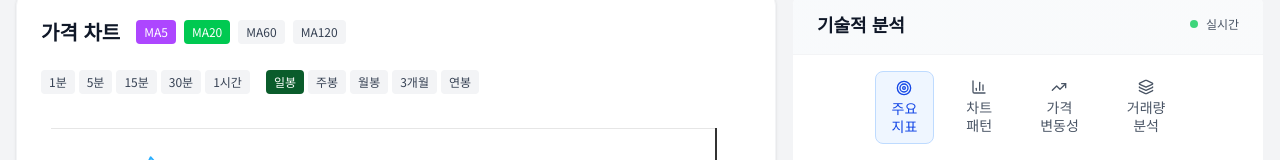
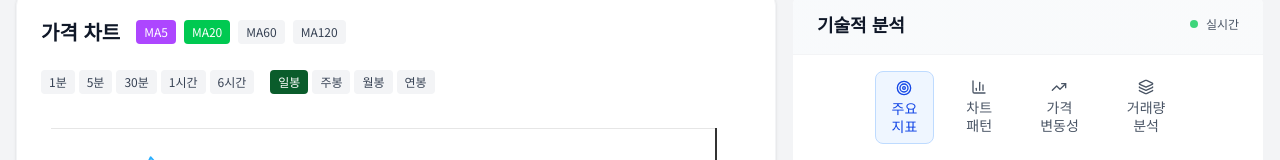
Before and after one commit to BALLFiN/BALLFiN-FE, a React (Vite) app: page /stock/1 in a window 1280 px wide. Shown: the part 231-391 px from the top of the page. Built offline with nearby package versions, Linux system fonts and the light colour scheme; a web font is replaced by a local one.

Commit message:
✨ : chat 분기 정리

```diff
--- a/src/components/stockDetail/chart/StockChartHeader.tsx
+++ b/src/components/stockDetail/chart/StockChartHeader.tsx
@@ -7,6 +7,20 @@ interface StockChartHeader {
   onToggleMA: (maType: 'ma5' | 'ma20' | 'ma60' | 'ma120') => void;
 }
 export default function StockChartHeader({ showMA, timeRange, onTimeRangeChange, onToggleMA }: StockChartHeader) {
+  const miniteTable: { key: TimeRangePT; label: string }[] = [
+    { key: '1m', label: '1분' },
+    { key: '5m', label: '5분' },
+    { key: '30m', label: '30분' },
+    { key: '1h', label: '1시간' },
+    { key: '6h', label: '6시간' },
+  ];
+  const dayTable: { key: TimeRangePT; label: string }[] = [
+    { key: '1d', label: '일봉' },
+    { key: '1w', label: '주봉' },
+    { key: '1mo', label: '월봉' },
+    { key: '1y', label: '연봉' },
+  ];
+
   return (
     <div>
       <div className="flex items-center justify-between mb-6">
@@ -54,13 +68,7 @@ export default function StockChartHeader({ showMA, timeRange, onTimeRangeChange,
       <div className="flex gap-2 mb-6">
         {/* 분봉 */}
         <div className="flex gap-1">
-          {[
-            { key: '1m', label: '1분' },
-            { key: '5m', label: '5분' },
-            { key: '15m', label: '15분' },
-            { key: '30m', label: '30분' },
-            { key: '1h', label: '1시간' },
-          ].map(({ key, label }) => (
+          {miniteTable.map(({ key, label }) => (
             <button
               key={key}
               onClick={() => onTimeRangeChange(key as any)}
@@ -75,16 +83,10 @@ export default function StockChartHeader({ showMA, timeRange, onTimeRangeChange,
 
         {/* 일봉 이상 */}
         <div className="flex gap-1 ml-2">
-          {[
-            { key: '1d', label: '일봉' },
-            { key: '1w', label: '주봉' },
-            { key: '1m', label: '월봉' },
-            { key: '3m', label: '3개월' },
-            { key: '1y', label: '연봉' },
-          ].map(({ key, label }) => (
+          {dayTable.map(({ key, label }) => (
             <button
               key={key}
-              onClick={() => onTimeRangeChange(key as any)}
+              onClick={() => onTimeRangeChange(key)}
               className={`px-2 py-1 rounded text-xs transition-colors ${
                 timeRange === key ? 'bg-[#0A5C2B] text-white' : 'bg-gray-100 text-gray-700 hover:bg-gray-200'
               }`}
--- a/src/components/stockDetail/chart/index.tsx
+++ b/src/components/stockDetail/chart/index.tsx
@@ -10,7 +10,7 @@ export type HistoricalData = {
   close: number;
   volume: number;
 };
-export type TimeRangePT = '1m' | '5m' | '15m' | '30m' | '1h' | '1d' | '1w' | '1M' | '3M' | '1y';
+export type TimeRangePT = '1m' | '5m' | '30m' | '1h' | '6h' | '1d' | '1w' | '1mo' | '1y';
 
 export default function StockChartPrice({ data }: StockChartProps) {
   const [timeRange, setTimeRange] = useState<TimeRangePT>('1d');
```
